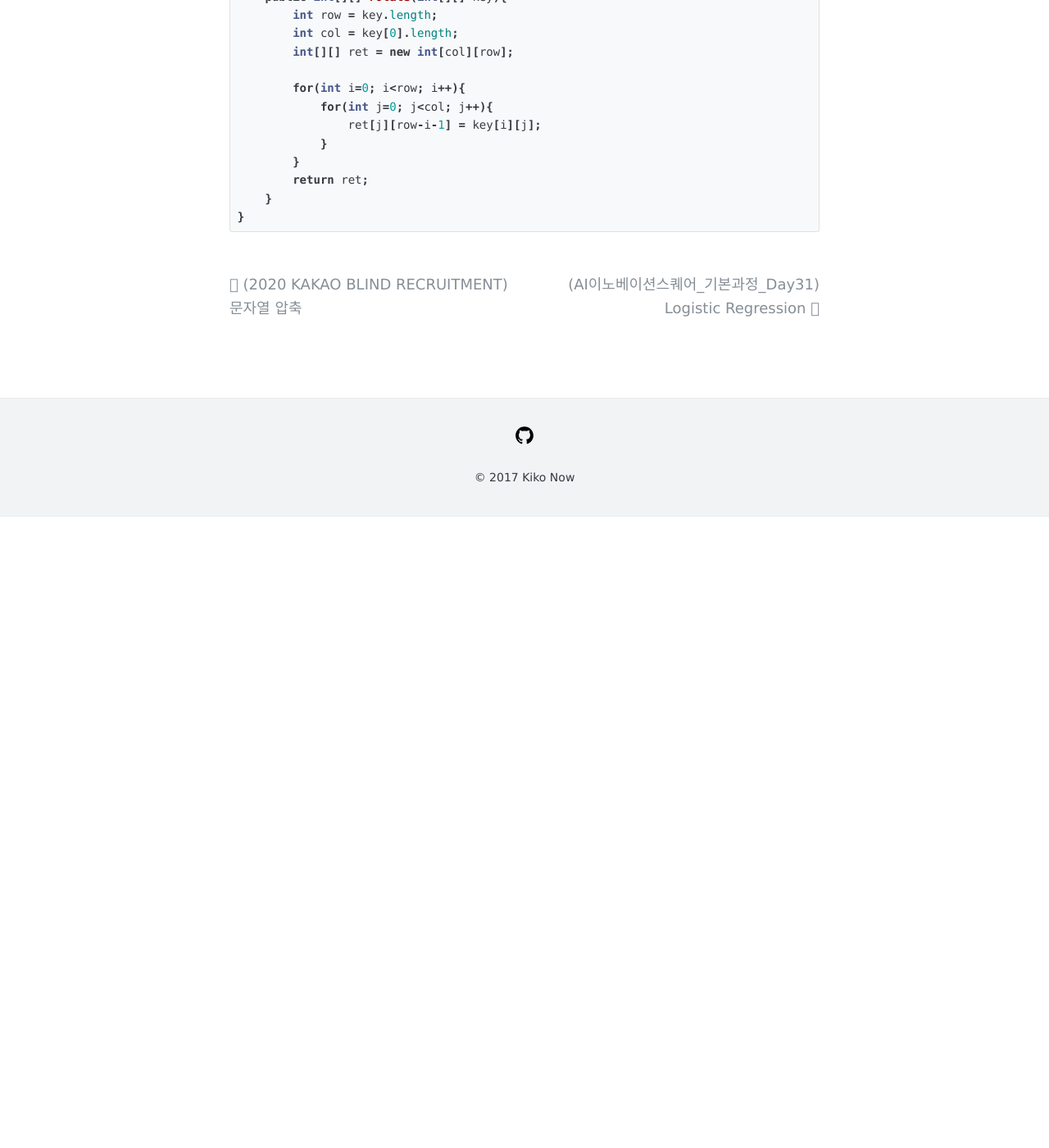
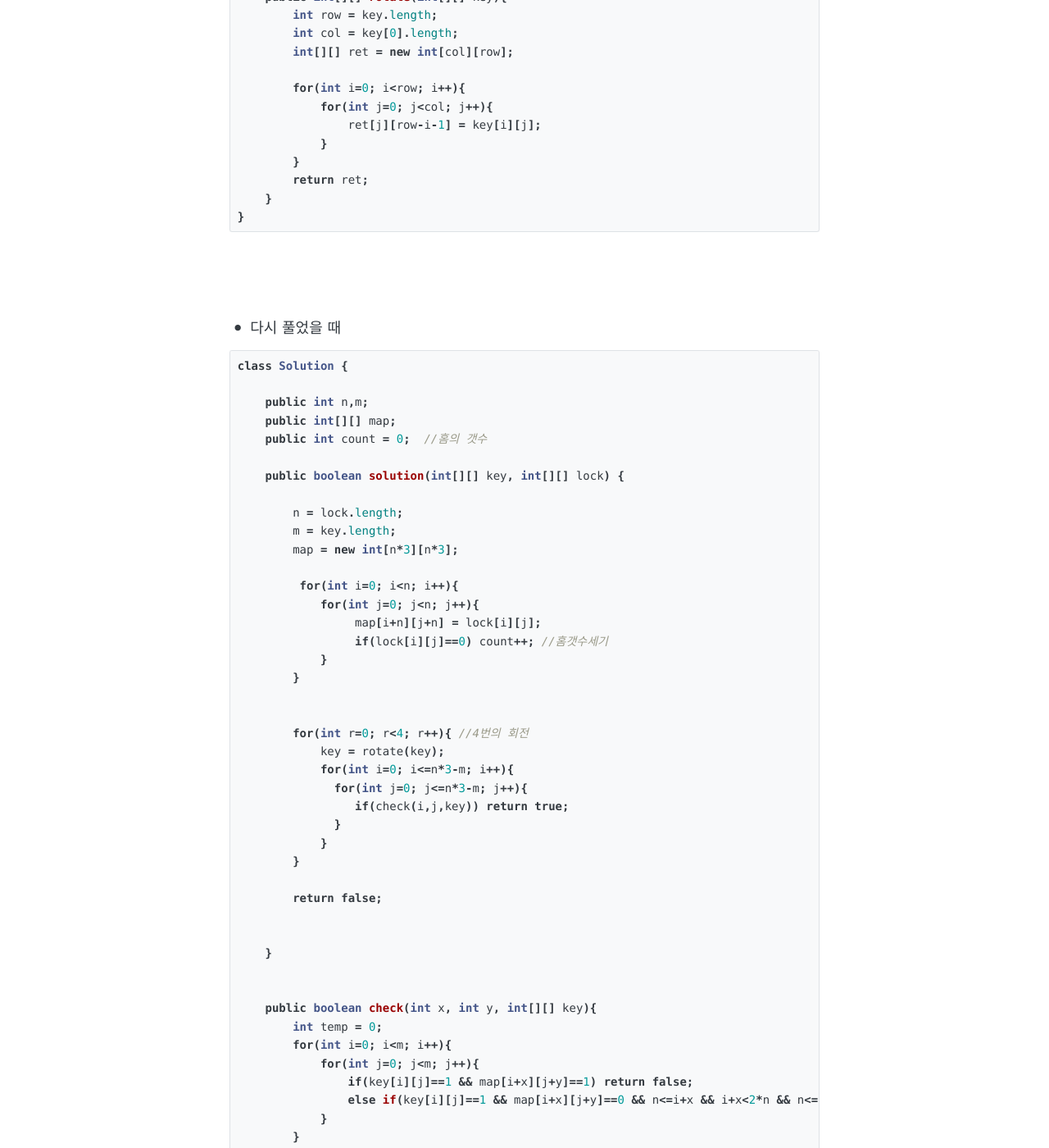
Before and after one commit to zoe0-0/blog, a Jekyll site: the page built from _posts/2020-08-11-Programmers_Algorithm2.md, in a window 1280 px wide and 1400 px high, scrolled down 3522 px. Shown: the whole window at 82% size. Built offline with Jekyll 4.4.1, drawn with Linux system fonts in a browser that asks for light colours; comment, search, counter and statistics services are not loaded; before the commit the page ends 4152 px from its top, so only the background shows below that; some of the changed text lies outside the part shown.

Commit message:
Edit post(Programmers_Algorithm2)

````diff
--- a/_posts/2020-08-11-Programmers_Algorithm2.md
+++ b/_posts/2020-08-11-Programmers_Algorithm2.md
@@ -134,3 +134,72 @@ class Solution {
     }
 }
 ```
+
+<br>
+
+<br>
+
+- 다시 풀었을 때
+
+```java
+class Solution {
+
+    public int n,m;
+    public int[][] map;
+    public int count = 0;  //홈의 갯수
+
+    public boolean solution(int[][] key, int[][] lock) {
+
+        n = lock.length;
+        m = key.length;
+        map = new int[n*3][n*3];
+
+         for(int i=0; i<n; i++){
+            for(int j=0; j<n; j++){
+                 map[i+n][j+n] = lock[i][j];
+                 if(lock[i][j]==0) count++; //홈갯수세기
+            }
+        }
+
+
+        for(int r=0; r<4; r++){ //4번의 회전
+            key = rotate(key);
+            for(int i=0; i<=n*3-m; i++){
+              for(int j=0; j<=n*3-m; j++){
+                 if(check(i,j,key)) return true;
+              }
+            }
+        }
+
+        return false;
+
+
+    }
+
+
+    public boolean check(int x, int y, int[][] key){
+        int temp = 0;
+        for(int i=0; i<m; i++){
+            for(int j=0; j<m; j++){
+                if(key[i][j]==1 && map[i+x][j+y]==1) return false;
+                else if(key[i][j]==1 && map[i+x][j+y]==0 && n<=i+x && i+x<2*n && n<=j+y && j+y<2*n) temp++;
+            }
+        }
+        return temp==count;   //자물쇠 안 모든 홈이 채워졌음을 의미
+    }
+
+
+
+    public int[][] rotate(int[][] key){ //시계방향 90도 회전한 배열 리턴
+        int[][] new_key = new int[m][m];
+        for(int i=0; i<m; i++){
+            for(int j=0; j<m; j++){
+                new_key[j][m-i-1] = key[i][j];
+            }
+        }
+        return new_key;
+    }
+
+
+}
+```
````
